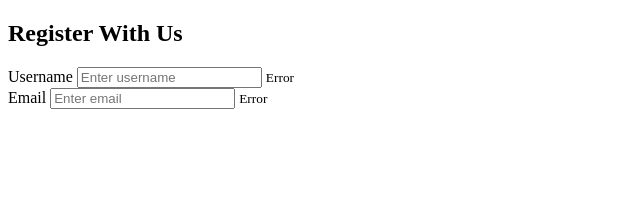
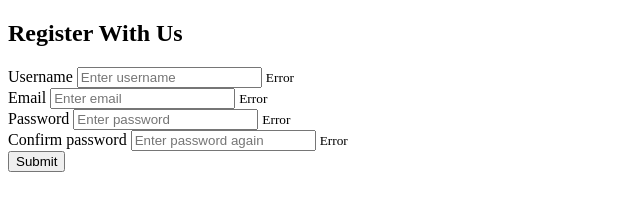
Before and after one commit to usman-203/Form_Validator, a plain HTML site: page Index.html in a window 1280 px wide. Shown: the whole page, without its empty margins (0-640 px from the left). Drawn offline with Linux system fonts and the light colour scheme.

Commit message:
commit 2

```diff
--- a/Index.html
+++ b/Index.html
@@ -20,6 +20,26 @@
             <input type="email" id="email" placeholder="Enter email" />
             <small id="emailError">Error</small>
           </div>
+          <div class="secMain">
+            <label for="password">Password</label>
+            <input type="password" id="password" placeholder="Enter password" />
+            <small id="passwordError">Error</small>
+          </div>
+          <div class="secMain">
+            <label for="password2">Confirm password</label>
+            <input
+              type="password"
+              id="password2"
+              placeholder="Enter password again"
+            />
+            <small id="password2Error">Error</small>
+          </div>
+          <button id="submit">Submit</button>
+        </form>
+      </div>
+      <script src="script.js"></script>
+    </body>
+  </html>
 
 </body>
 </html>
```
